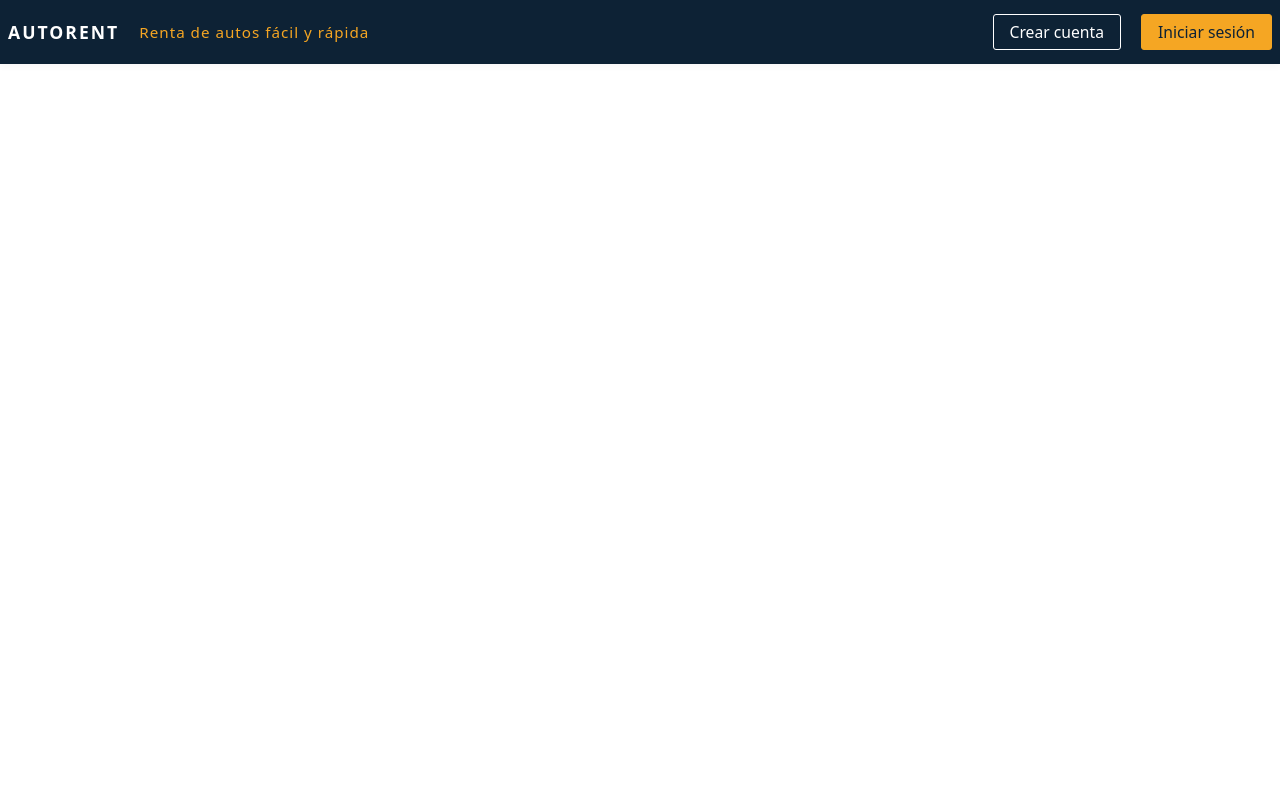
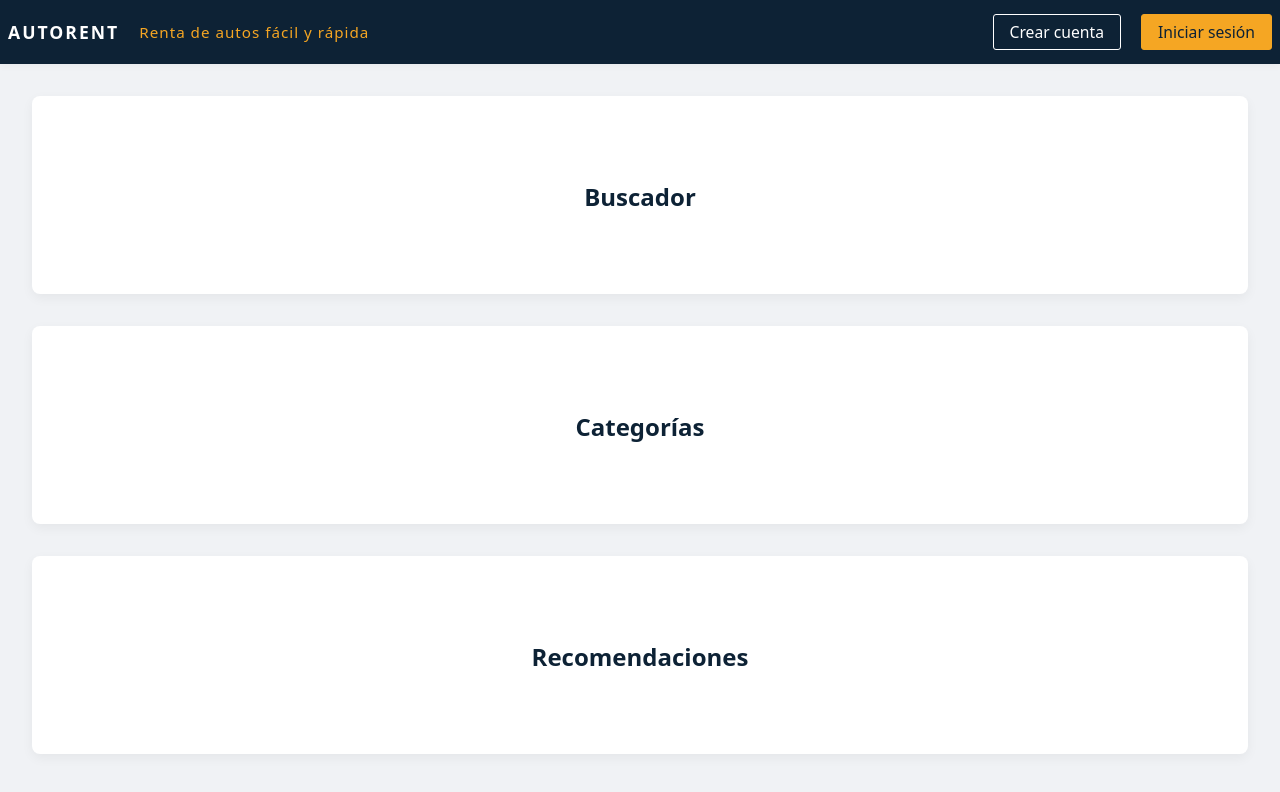
Before and after one commit to adraguidev/autorent_dh, a React (Vite) app in the folder frontend/: page / in a window 1280 px wide. Shown: the top 792 px of the page. Built offline with nearby package versions, Linux system fonts and the light colour scheme.

Commit message:
S2: Definir el cuerpo del sitio

```diff
--- a/frontend/src/App.css
+++ b/frontend/src/App.css
@@ -1,7 +1,6 @@
 #root {
   max-width: 1280px;
   margin: 0 auto;
-  padding: 0;
 }
 
 .logo {
--- a/frontend/src/App.jsx
+++ b/frontend/src/App.jsx
@@ -1,13 +1,12 @@
 import './App.css';
 import Header from './components/Header';
+import MainContent from './components/MainContent';
 
 function App() {
   return (
     <>
       <Header />
-      <main style={{ padding: '2rem' }}>
-        {/* Aquí irá el contenido de cada página */}
-      </main>
+      <MainContent />
     </>
   );
 }
--- /dev/null
+++ b/frontend/src/components/MainContent.css
@@ -0,0 +1,46 @@
+.main-content {
+  background-color: #f0f2f5; /* Color de fondo principal */
+  min-height: calc(100vh - 64px); /* Ocupa el alto restante después del header (ajustar 64px si cambia altura del header) */
+  padding: 2rem; /* Espaciado interno */
+  box-sizing: border-box;
+  display: flex;
+  flex-direction: column;
+  gap: 2rem; /* Espacio entre secciones */
+}
+
+.search-section,
+.categories-section,
+.recommendations-section {
+  background-color: #ffffff; /* Fondo blanco para las secciones */
+  padding: 1.5rem;
+  border-radius: 8px;
+  box-shadow: 0 4px 12px rgba(0, 0, 0, 0.05);
+  /* Estilos básicos para visualización, se pueden expandir */
+  min-height: 150px; /* Altura mínima para que sean visibles */
+  display: flex;
+  flex-direction: column;
+  align-items: center;
+  justify-content: center;
+}
+
+.search-section h2,
+.categories-section h2,
+.recommendations-section h2 {
+  color: #0d2235; /* Color de título acorde al header */
+  margin-bottom: 1rem;
+}
+
+/* Responsive adjustments */
+@media (max-width: 768px) {
+  .main-content {
+    padding: 1rem;
+    gap: 1rem;
+  }
+
+  .search-section,
+  .categories-section,
+  .recommendations-section {
+    padding: 1rem;
+    min-height: 120px;
+  }
+}
--- /dev/null
+++ b/frontend/src/components/MainContent.jsx
@@ -0,0 +1,23 @@
+import React from 'react';
+import './MainContent.css';
+
+const MainContent = () => {
+  return (
+    <main className="main-content">
+      <section className="search-section">
+        <h2>Buscador</h2>
+        {/* Contenido del buscador aquí */}
+      </section>
+      <section className="categories-section">
+        <h2>Categorías</h2>
+        {/* Contenido de categorías aquí */}
+      </section>
+      <section className="recommendations-section">
+        <h2>Recomendaciones</h2>
+        {/* Contenido de recomendaciones aquí */}
+      </section>
+    </main>
+  );
+};
+
+export default MainContent;
```
